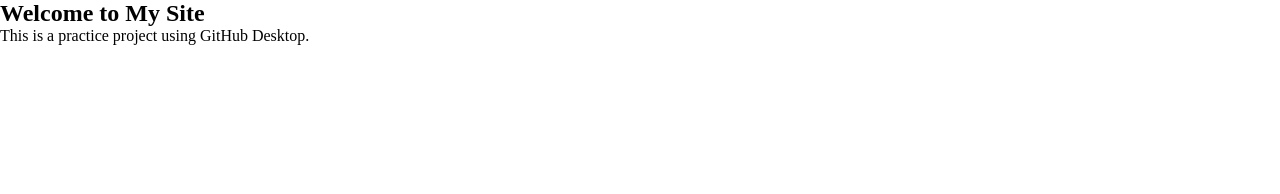
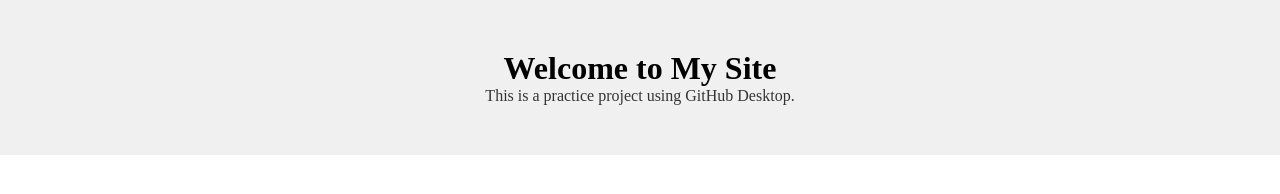
Before and after one commit to LukaTsulukidzee/html-css-js-practice, a plain HTML site: page index.html in a window 1280 px wide. Drawn offline with Linux system fonts and the light colour scheme.

Commit message:
style hero section with padding and colors

```diff
--- a/style/style.css
+++ b/style/style.css
@@ -3,3 +3,18 @@
   padding: 0;
   box-sizing: border-box;
 }
+
+.hero {
+  padding: 50px;
+  background-color: #f0f0f0;
+  text-align: center;
+}
+
+.hero h1 {
+  font-size: 2rem;
+}
+
+.hero p {
+  font-size: 1rem;
+  color: #333;
+}
```
